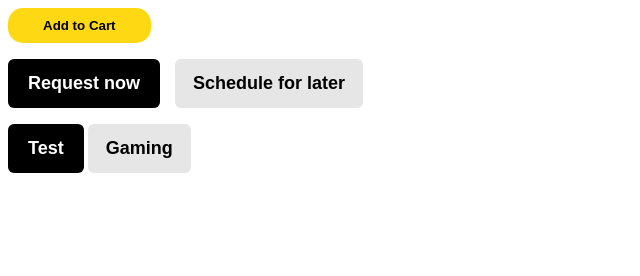
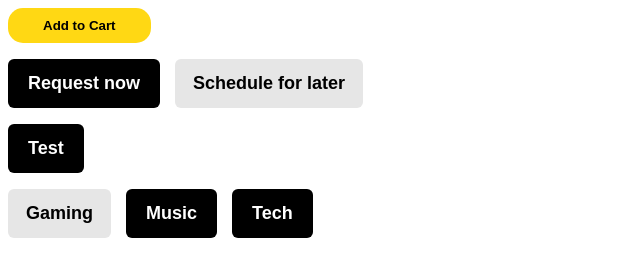
Before and after one commit to ad-monir2001/Javascript-super-simpledev, a plain HTML site: page exercises/Exercise 10/index.html in a window 1280 px wide. Both pictures are taken after a click on the button "Gaming". Shown: the whole page, without its empty margins (0-640 px from the left). Drawn offline with Linux system fonts and the light colour scheme.

Commit message:
10g done

```diff
--- a/exercises/Exercise 10/index.html
+++ b/exercises/Exercise 10/index.html
@@ -1,11 +1,10 @@
 <!DOCTYPE html>
 <html lang="en">
   <head>
-    <meta charset="UTF-8">
-    <meta name="viewport" content="width=device-width, initial-scale=1.0">
+    <meta charset="UTF-8" />
+    <meta name="viewport" content="width=device-width, initial-scale=1.0" />
     <title>Document</title>
-    <link rel="stylesheet" href="./index.css">
-
+    <link rel="stylesheet" href="./index.css" />
   </head>
   <body>
     <button class="amazon-btn">Add to Cart</button>
@@ -15,7 +14,17 @@
     </div>
     <button class="js-button black-btn">Test</button>
 
-    <button class="game black-btn" onclick="toggled()">Gaming</button>
+    <div class="uber">
+      <button class="game black-btn" onclick="gameOn('.game')">
+        Gaming
+      </button>
+      <button class="music black-btn" onclick="gameOn('.music')">
+        Music
+      </button>
+      <button class="tech black-btn" onclick="gameOn('.tech')">
+        Tech
+      </button>
+    </div>
     <script src="./index.js"></script>
   </body>
 </html>
--- a/exercises/Exercise 10/index.js
+++ b/exercises/Exercise 10/index.js
@@ -3,13 +3,20 @@ const jsButtonEl = document.querySelector('.js-button');
 const check = jsButtonEl.classList.contains('js-button');
 console.log(check);
 
-const gamingEl = document.querySelector('.game');
-
-function toggled() {
-  let checkToggle = gamingEl.classList.contains('is-toggled');
+function gameOn(selector) {
+  const button = document.querySelector(selector);
+  let checkToggle = button.classList.contains('is-toggled');
   if (checkToggle == false) {
-    gamingEl.classList.add('is-toggled');
+    turnOffPreviousButton();
+    button.classList.add('is-toggled');
   } else {
-    gamingEl.classList.remove('is-toggled');
+    button.classList.remove('is-toggled');
   }
 }
+
+function turnOffPreviousButton() {
+  const previousButton = document.querySelector('.is-toggled');
+  if (previousButton) {
+    previousButton.classList.remove('is-toggled');
+  }
+}
```
Lines whose indentation alone changed are shown as unchanged.
